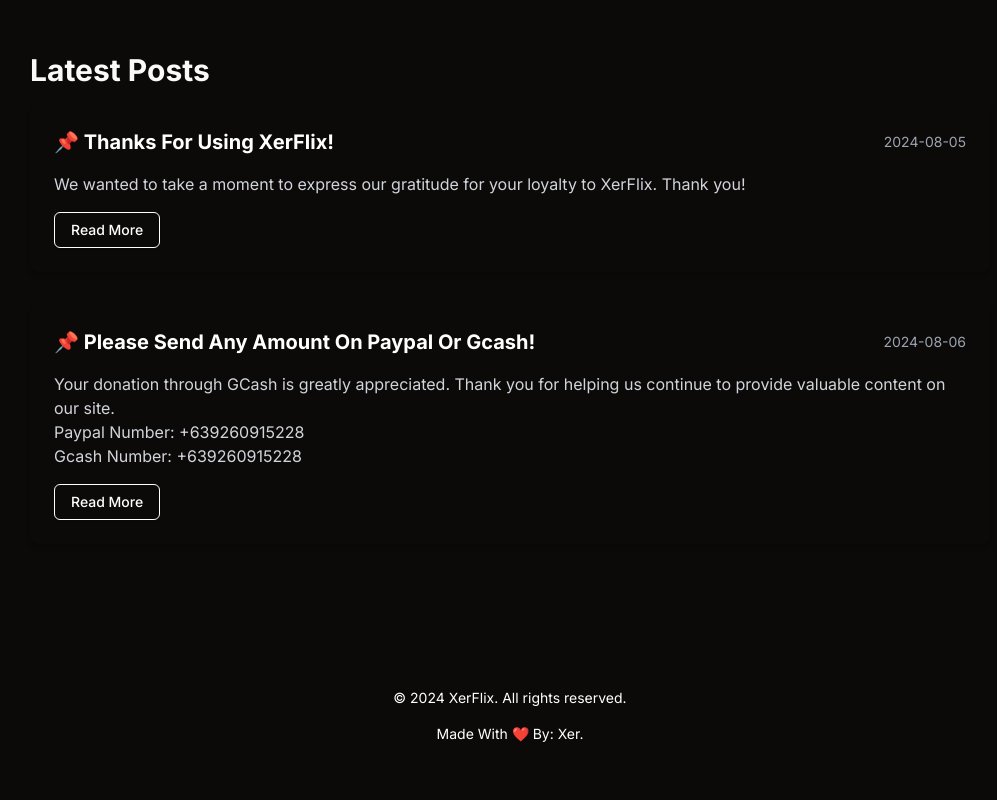
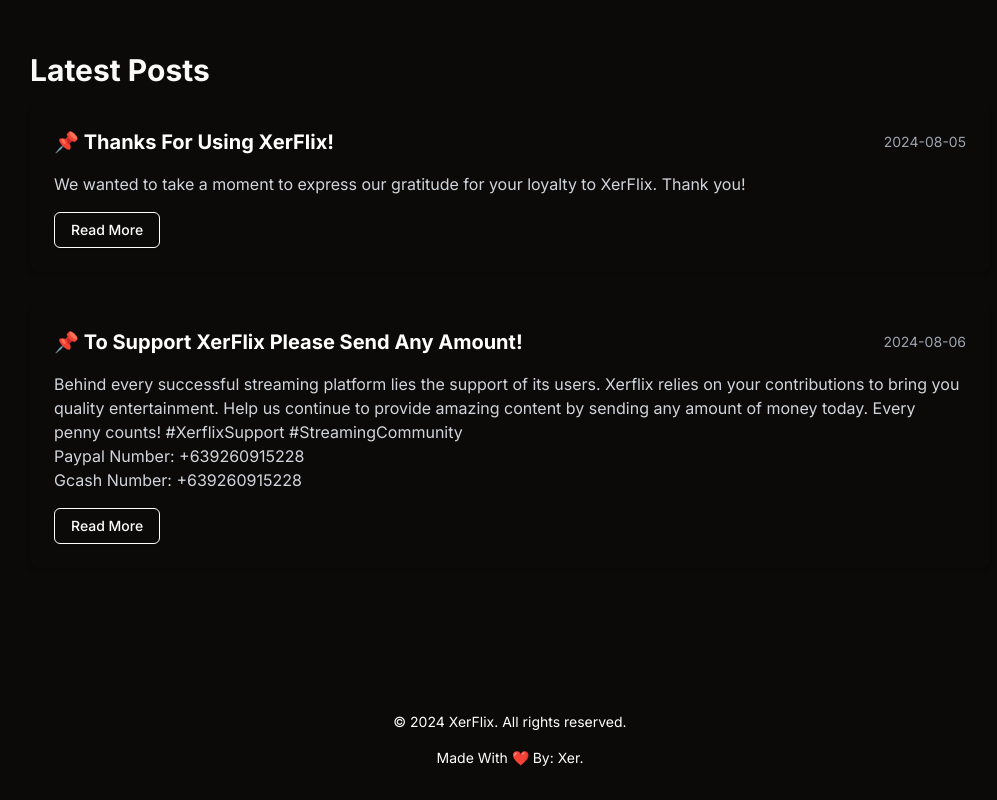
Before and after one commit to anixer0/xerflix10, a Next.js app: page / in a window 1280 px wide. Shown: the part 1079-1879 px from the top of the page, without its empty margins (130-1127 px from the left). Before the commit the page ends 1855 px from the top, so only its background shows below. Built offline with nearby package versions, Linux system fonts and the light colour scheme.

Commit message:
Update page.tsx

```diff
--- a/app/page.tsx
+++ b/app/page.tsx
@@ -71,11 +71,11 @@
     link: "/blog/"
   },
   {
-    title: "📌 Please Send Any Amount On Paypal Or Gcash!",
+    title: "📌 To Support XerFlix Please Send Any Amount!",
     content: (
       <>
         <div>
-         Your donation through GCash is greatly appreciated. Thank you for helping us continue to provide valuable content on our site.
+         Behind every successful streaming platform lies the support of its users. Xerflix relies on your contributions to bring you quality entertainment. Help us continue to provide amazing content by sending any amount of money today. Every penny counts! #XerflixSupport #StreamingCommunity
          <br />
          Paypal Number: +639260915228
          <br />
```
